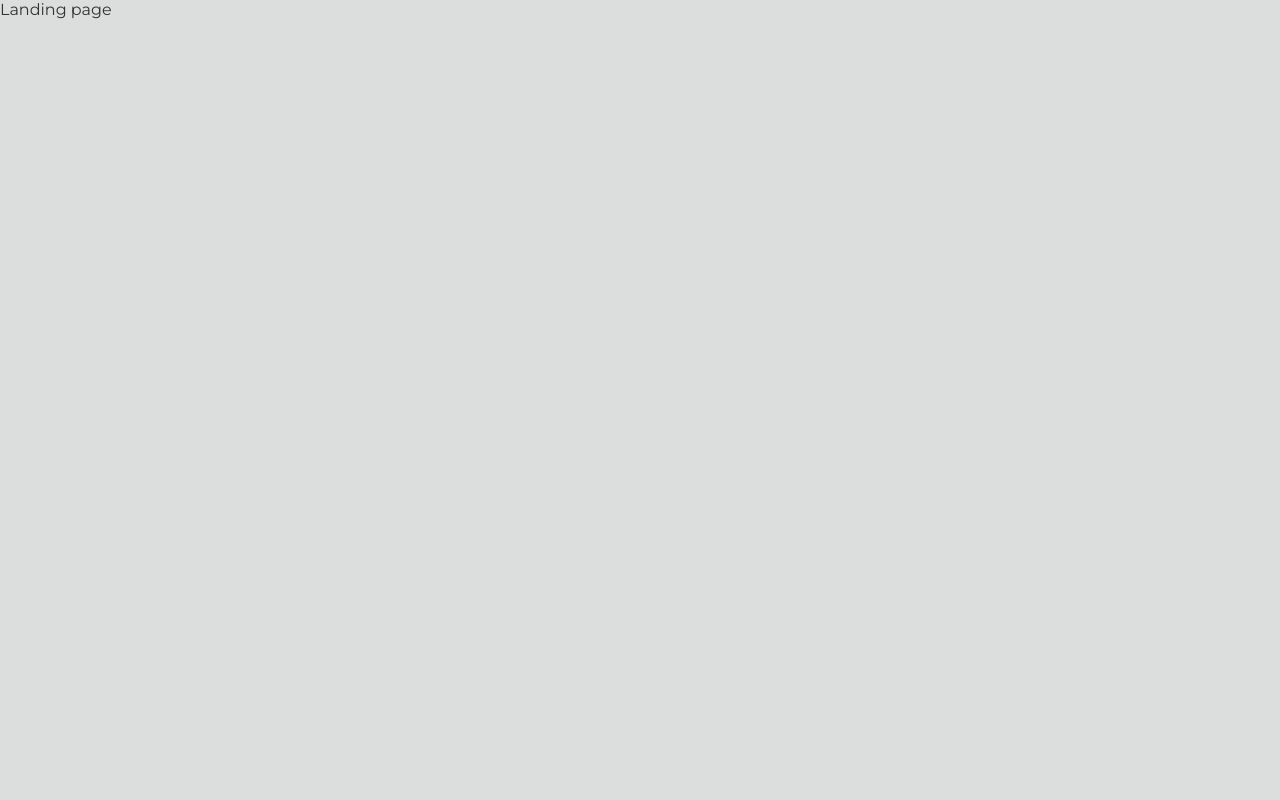
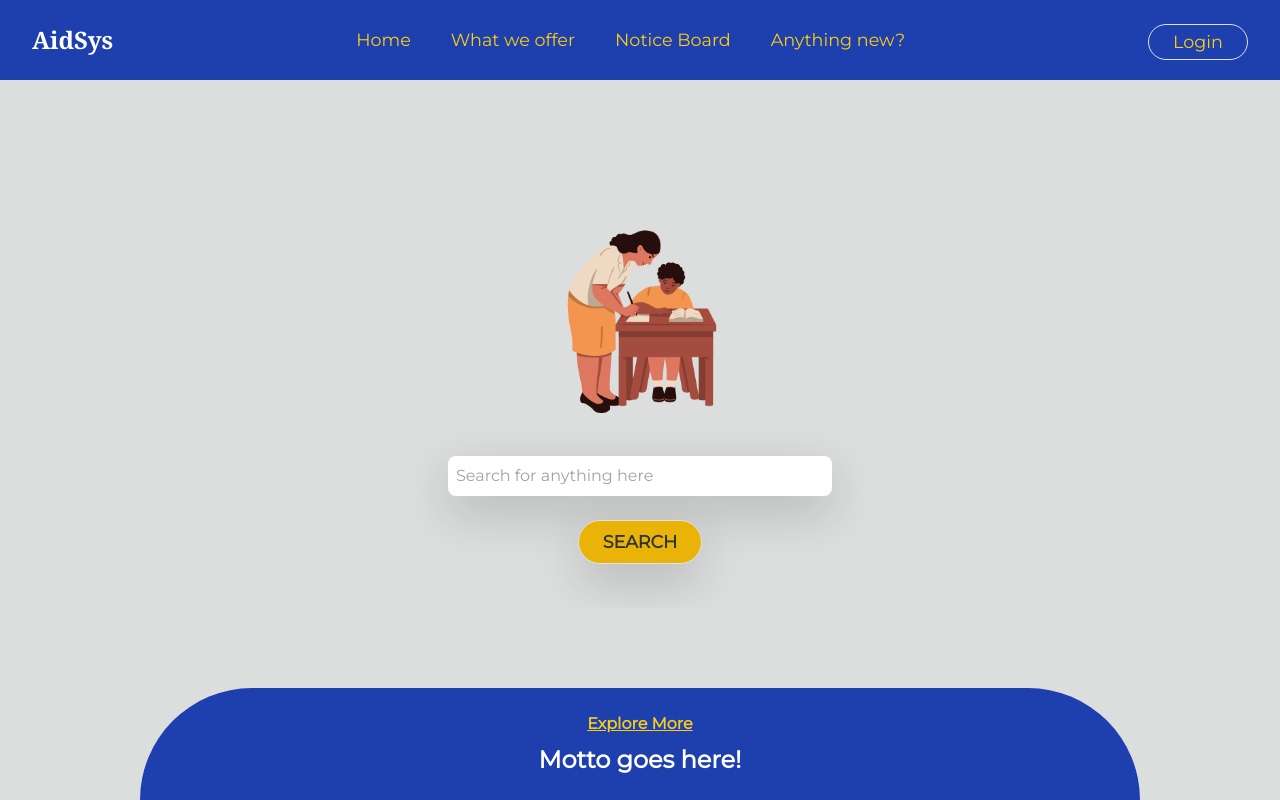
Before and after one commit to SusheelThapa/AidSys-Front-End, a React (Create React App) app: page / in a window 1280 px wide. Built offline with nearby package versions, Linux system fonts and the light colour scheme; no server answers.

Commit message:
added landing page

```diff
--- a/src/components/Homepage.jsx
+++ b/src/components/Homepage.jsx
@@ -5,10 +5,11 @@ import React from "react";
 // import Workspace from "./Workspace";
 
 import "../assets/css/homepage.css";
-
+import Classroom from "../assets/img/classroom";
+import Student from "../assets/img/student.png";
 const Homepage = () => {
   return (
-    <div id="homepage">
+    <div id="homepage" className="flex flex-col justify-between h-screen">
       {/* <Header />
       <Sidebar />
       <Workspace /> */}
@@ -16,8 +17,37 @@ const Homepage = () => {
       {/**
        * Your landing page goes here
        */}
+      <div className="flex bg-blue-800 h-20">
+        <p className="mx-8 font-bold text-white bg-blue-800 font-serif text-2xl mt-4">
+          AidSys
+        </p>
+        <div className="flex space-x-10 mx-auto bg-blue-800 items-center">
+          <button className="bg-blue-800 text-yellow-400 hover:font-bold hover:text-yellow-600">Home</button>
+          <button className="bg-blue-800 text-yellow-400 hover:font-bold hover:text-yellow-600">What we offer</button>
+          <button className="bg-blue-800 text-yellow-400 hover:font-bold hover:text-yellow-600">Notice Board</button>
+          <button className="bg-blue-800 text-yellow-400 hover:font-bold hover:text-yellow-600">Anything new?</button>
+        </div>
+        <div className="bg-blue-800 my-4 mx-8">
+          <button className="bg-transparent py-1 px-4 border text-yellow-400 hover:font-bold">
+            Login
+          </button>
+        </div>
+      </div>
+       <div className="flex flex-col items-center justify-center">
+         <div className="mt-16">
+         <img className="w-80" src={Student} alt="Student" />
+         </div>
 
-      <h1>Landing page</h1>
+          <input className="w-96 bg-white rounded-lg shadow-lg p-2 focus:outline-none" type="text" placeholder="Search for anything here"/>
+          <button className="py-2 px-4 mt-4 bg-yellow-500 shadow-lg border border-yellow-800 hover:bg-yellow-600 font-bold">SEARCH</button>
+       </div>
+       <div className="flex justify-center">
+
+       <div className="flex flex-col items-center bg-blue-800 mt-20 rounded-t-full w-[700px] h-28 xl:w-[1000px]">
+          <a className="mt-4 bg-blue-800 text-yellow-400 hover:text-yellow-600 font-bold underline" href="#">Explore More</a>
+          <p className="font-bold bg-blue-800 text-white mt-2 mb-4 text-2xl">Motto goes here!</p>
+       </div>
+       </div>
     </div>
   );
 };
```
Also changed, not shown: src/assets/img/student.png (added), 1 other file (tests, documents, lock files or other folders).
